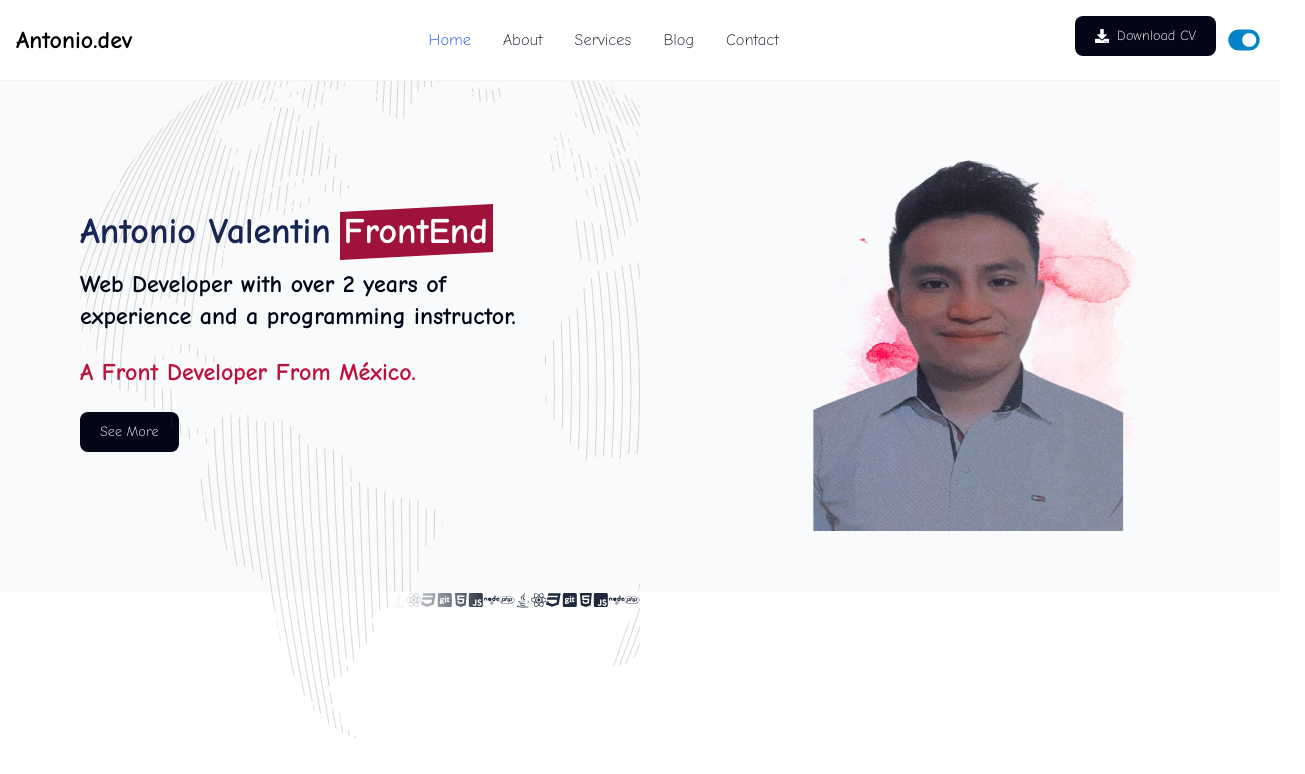
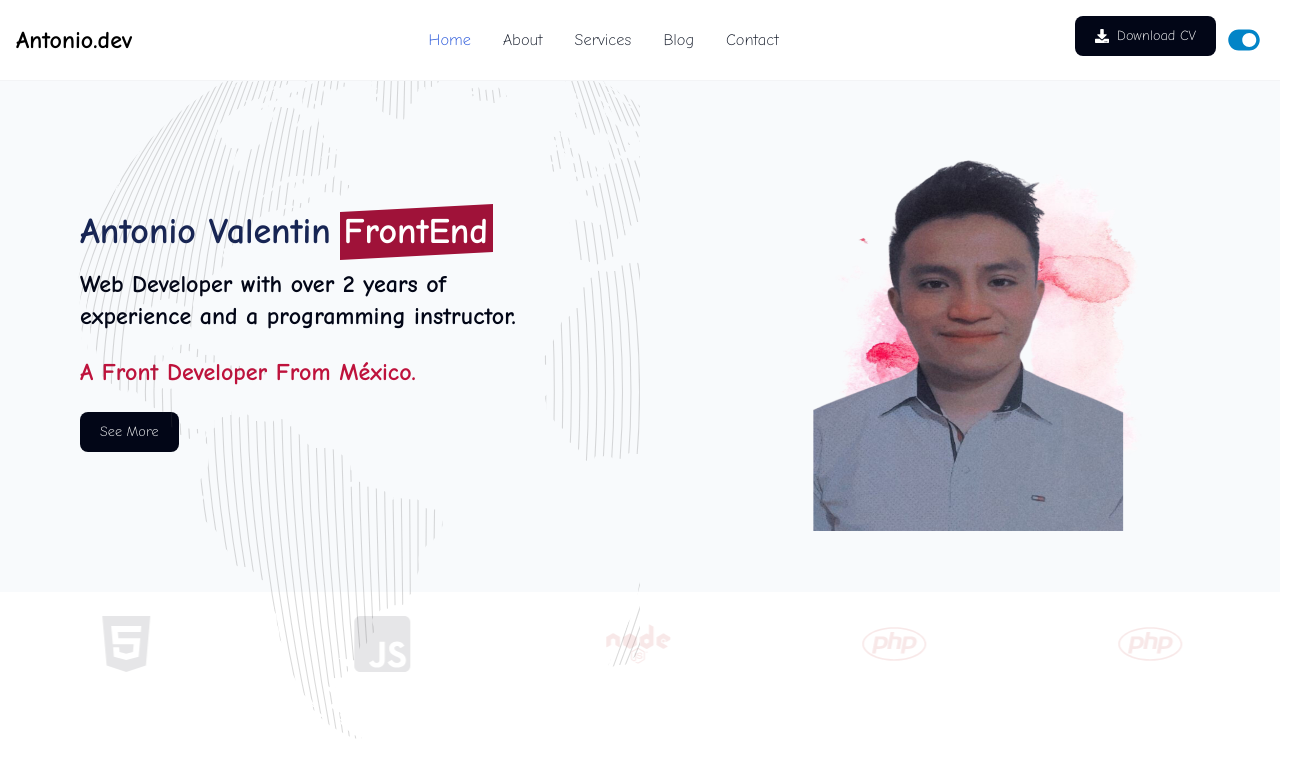
Before and after one commit to AntonioValentinSayago/minsait-valentin, a React (Vite) app: page / in a window 1280 px wide. Shown: the top 774 px of the page, 1305 px wide, since content can reach past the window. Built offline with nearby package versions, Linux system fonts and the light colour scheme.

Commit message:
Segunda fase del carruse de tecnologias

```diff
--- a/src/components/pages/Section.jsx
+++ b/src/components/pages/Section.jsx
@@ -1,3 +1,7 @@
+import Slider from "react-slick";
+
+import "slick-carousel/slick/slick.css";
+import "slick-carousel/slick/slick-theme.css";
 import {
   FaJava,
   FaReact,
@@ -10,37 +14,56 @@ import {
 } from "react-icons/fa";
 
 const Section = () => {
-
+  const settings = {
+    dots: false,
+    infinite: true,
+    slidesToShow: 5,
+    slidesToScroll: 1,
+    autoplay: true,
+    speed: 2000,
+    autoplaySpeed: 0,
+    cssEase: "linear",
+  };
   return (
-
-    <div className="relative m-auto w-[500px] overflow-hidden bg-white before:absolute before:left-0 before:top-0 before:z-[2] before:h-full before:w-[100px] before:bg-[linear-gradient(to_right,white_0%,rgba(255,255,255,0)_100%)] before:content-[''] after:absolute after:right-0 after:top-0 after:z-[2] after:h-full after:w-[100px] after:-scale-x-100 after:bg-[linear-gradient(to_right,white_0%,rgba(255,255,255,0)_100%)] after:content-['']">
-    <div className="animate-infinite-slider flex w-[calc(250px*10)]">
-        <div
-          className="slide flex w-[125px] items-center justify-center"
-        >
-          <FaJava width={24} height={24} className="text-slate-800"/>
-          <FaReact width={24} height={24} className="text-slate-800"/>
-          <FaCss3 width={24} height={24} className="text-slate-800"/>
-          <FaGitSquare width={24} height={24} className="text-slate-800"/>
-          <FaHtml5 width={24} height={24} className="text-slate-800"/>
-          <FaJsSquare width={24} height={24} className="text-slate-800"/>
-          <FaNode width={24} height={24} className="text-slate-800"/>
-          <FaPhp width={24} height={24} className="text-slate-800"/>
-        </div>
-        <div
-          className="slide flex w-[125px] items-center justify-center"
-        >
-          <FaJava  width={24} height={24} className="text-slate-800"/>
-          <FaReact width={24} height={24} className="text-slate-800"/>
-          <FaCss3 width={24} height={24} className="text-slate-800"/>
-          <FaGitSquare width={24} height={24} className="text-slate-800"/>
-          <FaHtml5 width={24} height={24} className="text-slate-800"/>
-          <FaJsSquare width={24} height={24} className="text-slate-800"/>
-          <FaNode width={24} height={24} className="text-slate-800"/>
-          <FaPhp width={24} height={24} className="text-slate-800"/>
-        </div>
+    <div className="mt-5 mx-auto container opacity-10">
+      <div className="">
+        <Slider {...settings}>
+          <div>
+            <FaJava className="w-16 h-16 text-slate-950 font-bold"/>
+          </div>
+          <div>
+            <FaReact className="w-16 h-16 text-slate-950 font-bold"/>
+          </div>
+          <div>
+            <FaCss3 className="w-16 h-16 text-slate-950 font-bold"/>
+          </div>
+          <div>
+            <FaGitSquare className="w-16 h-16 text-slate-950 font-bold"/>
+          </div>
+          <div>
+            <FaHtml5 className="w-16 h-16 text-slate-950 font-bold"/>
+          </div>
+          <div>
+            <FaJsSquare className="w-16 h-16 text-slate-950 font-bold"/>
+          </div>
+          <div>
+            <FaNode className="w-16 h-16 text-red-700 font-bold"/>
+          </div>
+          <div>
+            <FaPhp className="w-16 h-16 text-red-700 font-bold"/>
+          </div>
+          <div>
+            <FaPhp className="w-16 h-16 text-red-700 font-bold"/>
+          </div>
+          <div>
+            <FaPhp className="w-16 h-16 text-red-700 font-bold"/>
+          </div>
+          <div>
+            <FaPhp className="w-16 h-16 text-red-700 font-bold"/>
+          </div>
+        </Slider>
+      </div>
     </div>
-  </div>
   );
 };
 
```
